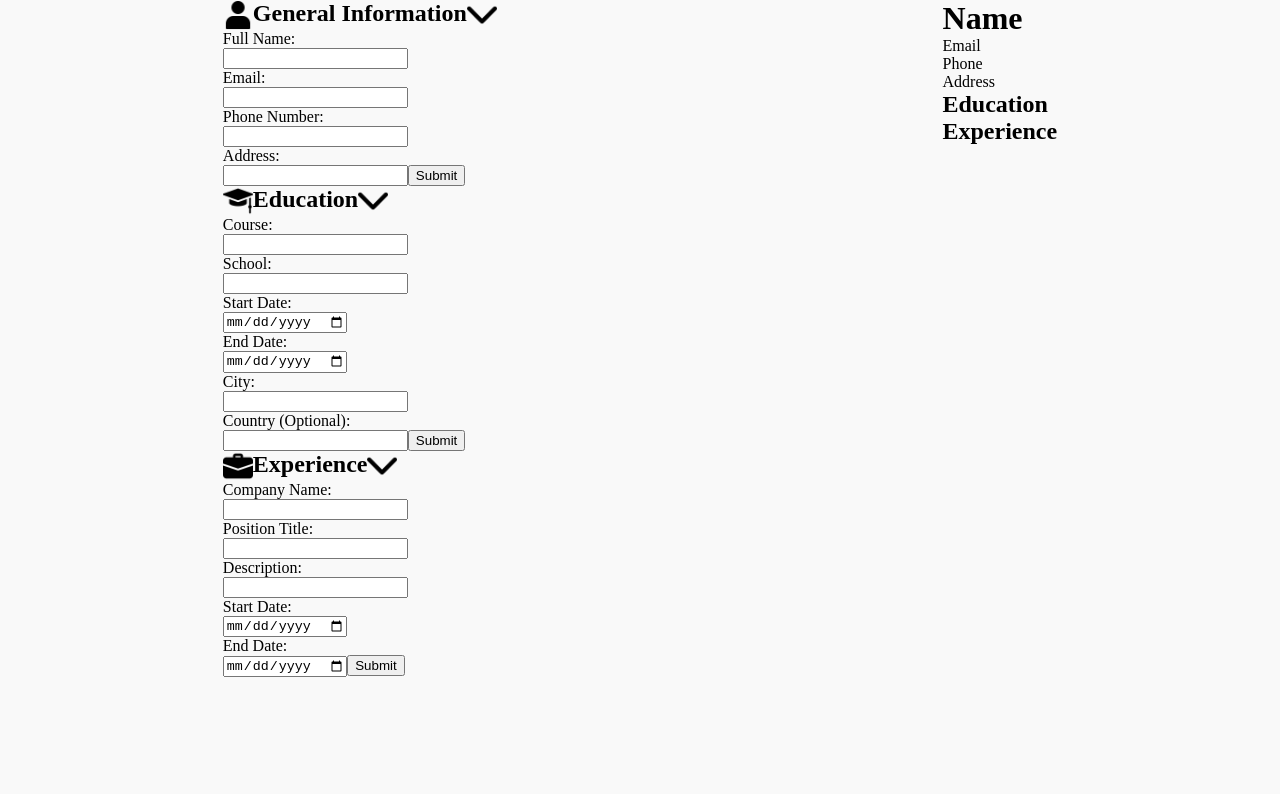
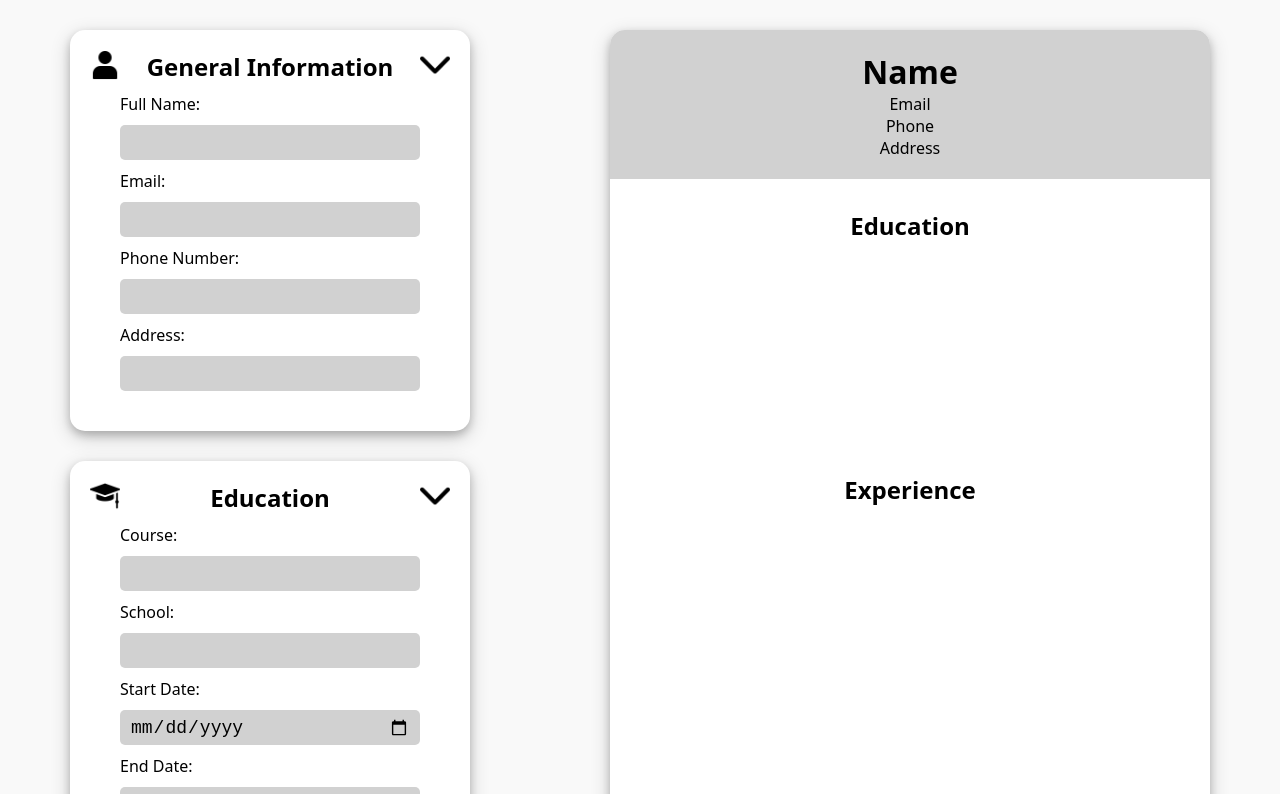
Before and after one commit to ants-1/cv-application, a React (Vite) app: page / in a window 1280 px wide. Shown: the top 794 px of the page. Built offline with nearby package versions, Linux system fonts and the light colour scheme.

Commit message:
Add basic styling

```diff
--- a/src/components/CVTemplate.jsx
+++ b/src/components/CVTemplate.jsx
@@ -1,6 +1,6 @@
 function CVTemplate() {
   return (
-        <>
+    <div className="cv-template">
       <div className="cv-general-info">
         <h1 className="name">Name</h1>
         <p className="email">Email</p>
@@ -13,8 +13,8 @@ function CVTemplate() {
       <div className="cv-experience">
         <h2>Experience</h2>
       </div>
-        </>
-    )
+    </div>
+  );
 }
 
 export default CVTemplate;
--- a/src/components/Education.jsx
+++ b/src/components/Education.jsx
@@ -8,7 +8,7 @@ function Education() {
     menuIcon: "src/assets/arrow-down-sign-to-navigate.png",
   };
   return (
-    <>
+    <div className="section">
       <SectionHeader
         headerClassName="education"
         headerName="Education"
@@ -39,7 +39,7 @@ function Education() {
         />
         <Button name="Submit" type="submit" />
       </div>
-    </>
+    </div>
   );
 }
 
--- a/src/components/Experience.jsx
+++ b/src/components/Experience.jsx
@@ -8,7 +8,7 @@ function Experience() {
     menuIcon: "src/assets/arrow-down-sign-to-navigate.png",
   };
   return (
-    <>
+    <div className="section">
       <SectionHeader
         headerClassName="experience"
         headerName="Experience"
@@ -48,7 +48,7 @@ function Experience() {
         />
         <Button name="Submit" type="type" />
       </div>
-    </>
+    </div>
   );
 }
 
--- a/src/components/GeneralInfo.jsx
+++ b/src/components/GeneralInfo.jsx
@@ -8,7 +8,7 @@ function GeneralInfo() {
     menuIcon: "src/assets/arrow-down-sign-to-navigate.png",
   };
   return (
-    <>
+    <div className="section">
       <SectionHeader
         headerClassName="general-info"
         headerName="General Information"
@@ -30,9 +30,8 @@ function GeneralInfo() {
           labelText="Phone Number:"
         />
         <Inputs name="address" type="text" id="address" labelText="Address:" />
-        <Button name="Submit" type="type" />
       </div>
-    </>
+    </div>
   );
 }
 
--- a/src/components/SectionHeader.jsx
+++ b/src/components/SectionHeader.jsx
@@ -3,7 +3,7 @@ function SectionHeader({headerClassName, headerName, iconSrc, menuIcon }) {
         <div className={headerClassName}>
             <img src={iconSrc} alt="" />
             <h2>{headerName}</h2>
-            <img src={menuIcon} alt="" />
+            <img src={menuIcon} className="arrow-icon" alt="" />
         </div>
     )
 }
--- a/src/styles/App.css
+++ b/src/styles/App.css
@@ -1,5 +1,7 @@
 :root {
-    --light-grey: #F9F9F9;
+  --grey: #d1d1d1;
+  --light-grey: #f9f9f9;
+  --white: #ffffff;
 }
 
 * {
@@ -9,17 +11,13 @@
 
 body {
   background-color: var(--light-grey);
+  font-family: system-ui, -apple-system, BlinkMacSystemFont, "Segoe UI", Roboto,
+    Oxygen, Ubuntu, Cantarell, "Open Sans", "Helvetica Neue", sans-serif;
 }
 
 img {
   width: 30px;
   height: 30px;
-}
-
-.general-info,
-.education,
-.experience {
-    display: flex;
 }
 
 main {
@@ -28,10 +26,105 @@ main {
   align-items: center;
 }
 
-@media only screen and (min-width: 780px) {
+.general-info,
+.education,
+.experience {
+  display: flex;
+  justify-content: space-between;
+  width: 100%;
+}
+
+.section {
+  display: flex;
+  flex-direction: column;
+  align-items: center;
+  background-color: var(--white);
+  width: 400px;
+  margin: 30px 0;
+  padding: 20px;
+  border-radius: 15px;
+  box-shadow: 0 4px 8px 0 rgba(0, 0, 0, 0.2), 0 6px 20px 0 rgba(0, 0, 0, 0.19);
+}
+
+.input-section {
+  display: flex;
+  flex-direction: column;
+  align-items: center;
+  padding: 10px 40px;
+}
+
+input {
+  background-color: var(--grey);
+  border: none;
+  border-radius: 5px;
+  height: 35px;
+  width: 300px;
+  margin: 10px 0;
+  padding: 0px 10px;
+  font-size: 18px;
+}
+
+.arrow-icon {
+  cursor: pointer;
+}
+
+button {
+  display: block;
+  background-color: var(--grey);
+  height: 35px;
+  width: 200px;
+  margin: 10px 0;
+  border-radius: 5px;
+  border: none;
+  font-size: 18px;
+  font-weight: 700;
+  cursor: pointer;
+}
+
+.cv-template {
+  display: flex;
+  flex-direction: column;
+  align-items: center;
+  background-color: var(--white);
+  width: 400px;
+  height: 800px;
+  margin: 30px 0;
+  border-radius: 15px;
+  box-shadow: 0 4px 8px 0 rgba(0, 0, 0, 0.2), 0 6px 20px 0 rgba(0, 0, 0, 0.19);
+}
+
+.cv-general-info {
+  background-color: var(--grey);
+  text-align: center;
+  width: 100%;
+  padding: 20px;
+  border-top-right-radius: 15px;
+  border-top-left-radius: 15px;
+}
+
+.cv-education {
+  height: 33%;
+  margin-top: 30px;
+}
+
+.cv-experience {
+  height: 33%;
+}
+
+@media only screen and (min-width: 620px) {
+  .cv-template {
+    width: 600px;
+  }
+}
+
+@media only screen and (min-width: 1080px) {
   main {
     flex-direction: row;
     justify-content: space-around;
     align-items: normal;
   }
+
+  .cv-template {
+    width: 600px;
   }
+}
```
Lines whose indentation alone changed are shown as unchanged.
